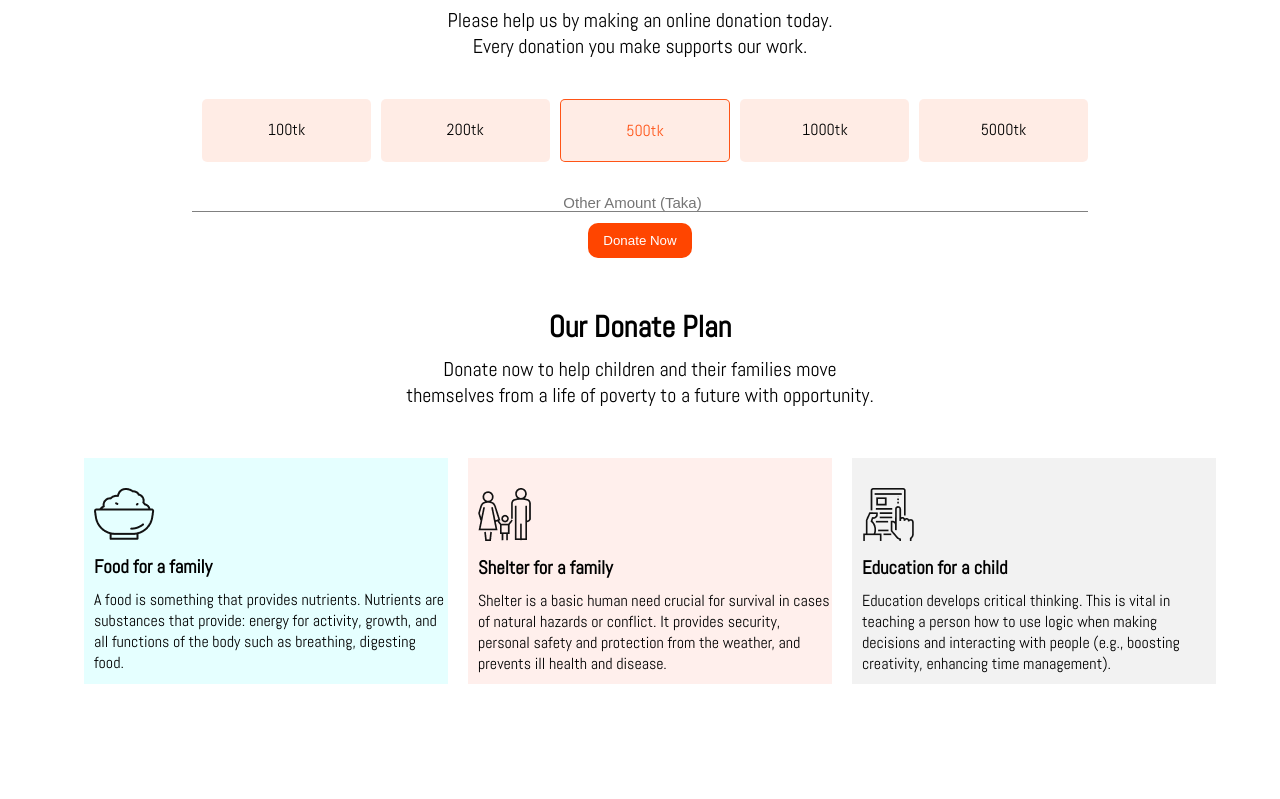
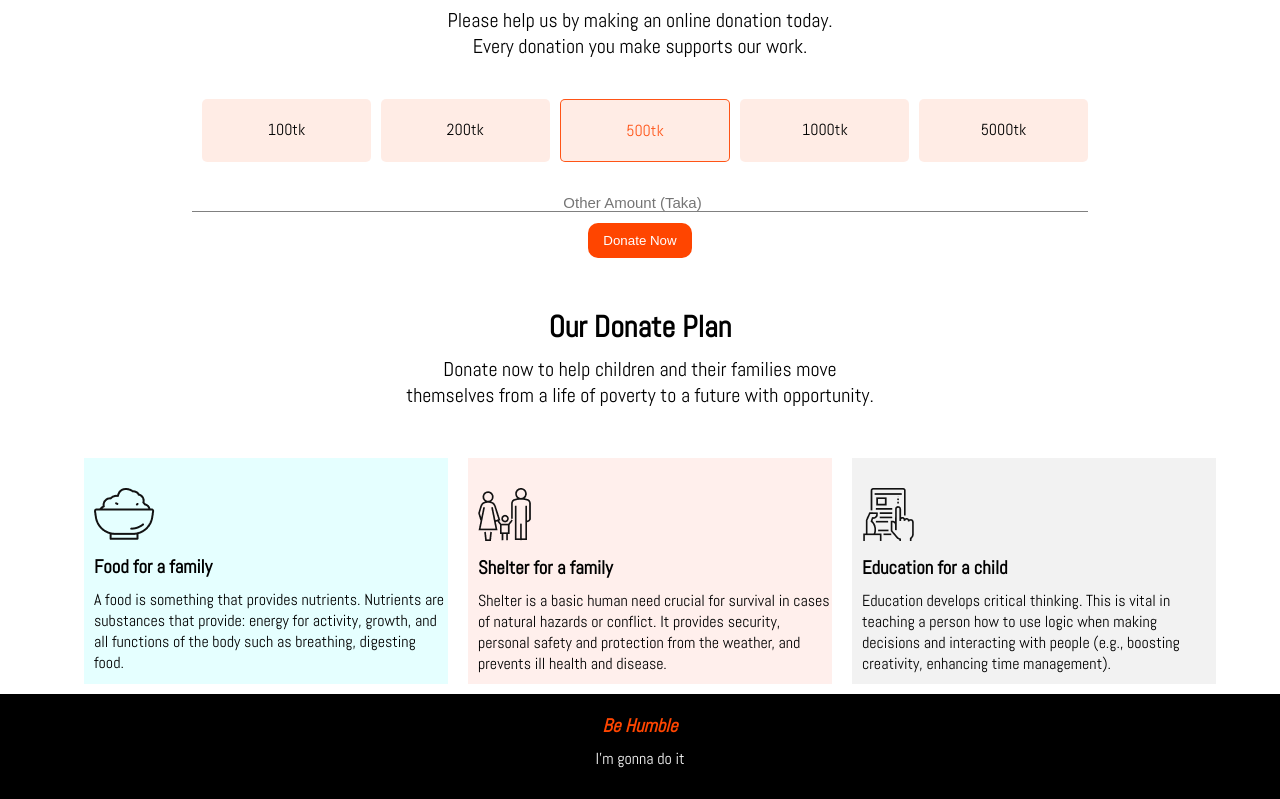
Before and after one commit to AkashChakrabortty/Donate_project, a plain HTML site: page index.html in a window 1280 px wide. Shown: the part 731-1530 px from the top of the page. Before the commit the page ends 1425 px from the top, so only its background shows below. Drawn offline with Linux system fonts and the light colour scheme.

Commit message:
footer added

```diff
--- a/index.html
+++ b/index.html
@@ -61,5 +61,10 @@
             </div>
         </div>
     </section>
+
+    <footer>
+        <h3>Be Humble</h3>
+        <p>I'm gonna do it</p>
+    </footer>
 </body>
 </html>
--- a/style.css
+++ b/style.css
@@ -134,3 +134,33 @@ body{
 .education{
     background-color: rgba(128, 128, 128, 0.1);
 }
+
+
+
+
+
+
+
+
+
+
+
+
+
+
+footer{
+    background-color: black;
+    overflow: hidden;
+}
+footer h3{
+    color: orangered;
+    text-align: center;
+    font-style: italic;
+    margin-top: 20px;
+}
+footer p{
+    color: white;
+    text-align: center;
+    margin-top: 10px;
+    margin-bottom: 30px;
+}
```
